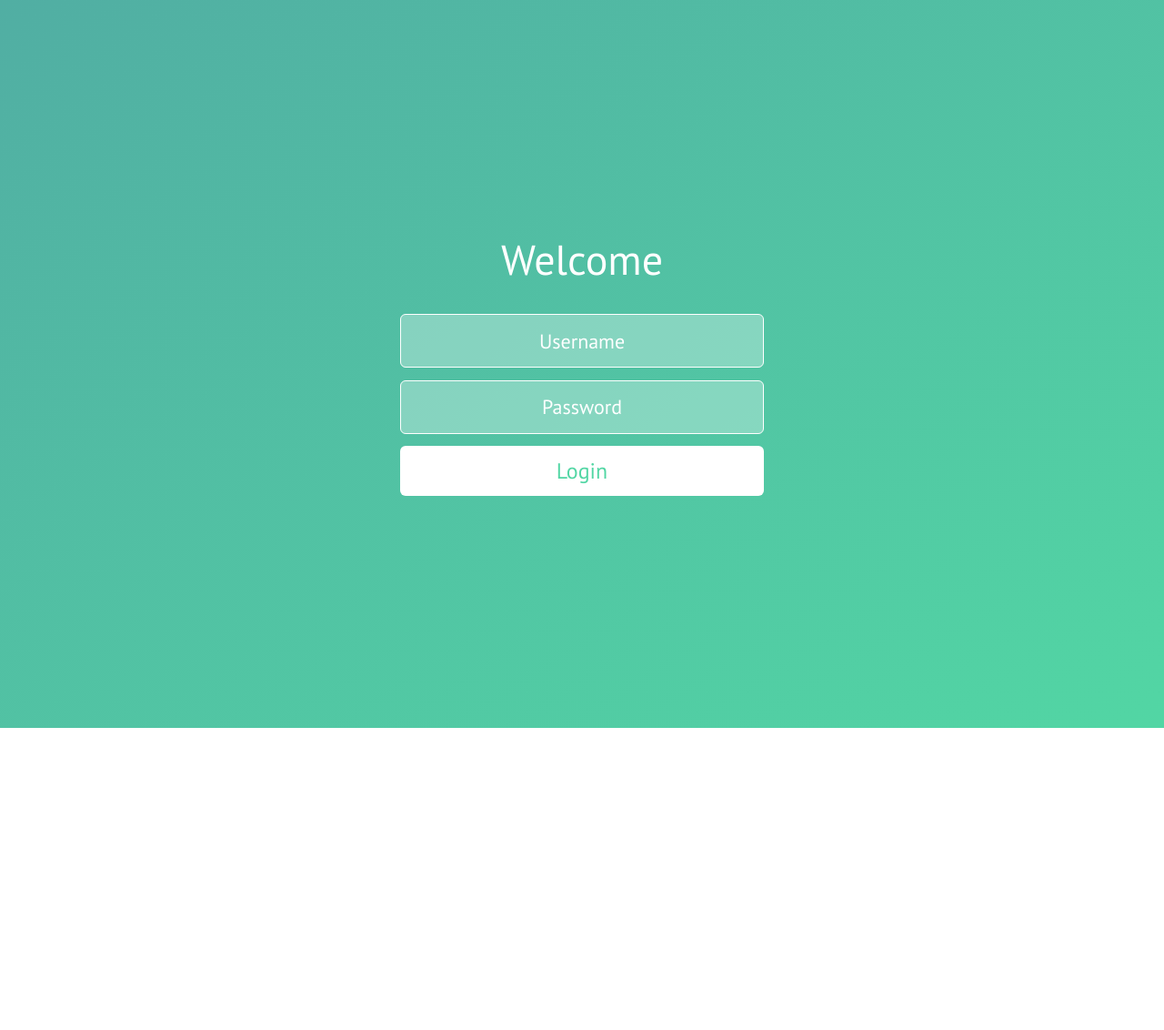
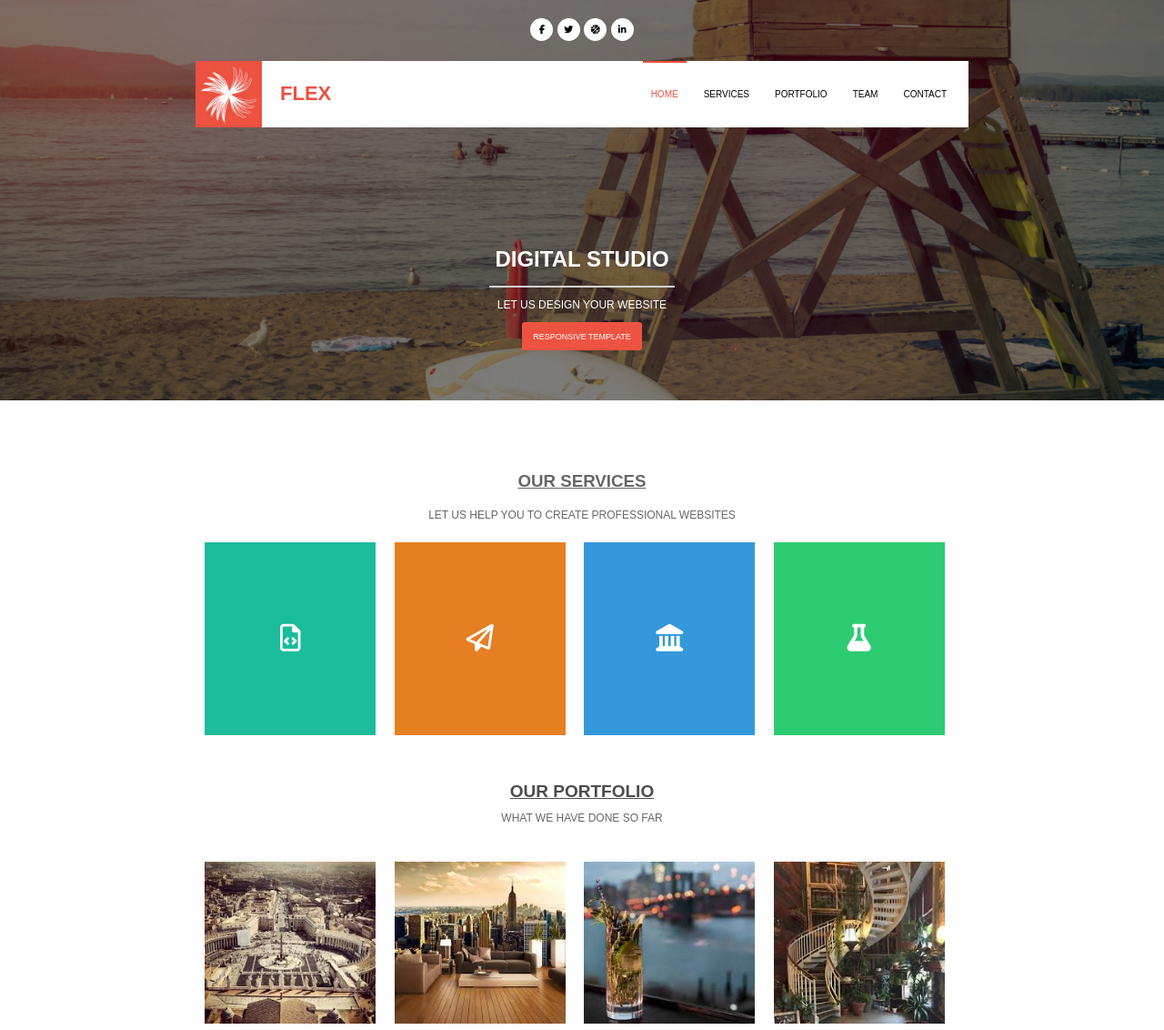
Before and after one commit to lyusinkaj/HTML-CSS, a plain HTML site: page index.html in a window 1280 px wide. Shown: the top 1132 px of the page at 91% size. Before the commit the page ends 800 px from the top, so only its background shows below. Drawn offline with Linux system fonts and the light colour scheme.

```diff
--- a/index.css
+++ b/index.css
@@ -1,60 +1,277 @@
 * {
-    font-family: 'PT Sans', sans-serif;
+    box-sizing: border-box;
+    font-family: sans-serif;
 }
 
-body {
+html, body {
+    width:100%;
+    height:100%;
+    margin:0;
+}
+
+.img {
+    background-image: url("slide1.jpg");
+    height: 440px;
+    background-size: cover;
+    position: absolute;
+    width: 100%;
+    z-index: -1;
+}
+
+.img:before {
+    content: '';
+    width: 100%;
+    height: 440px;
+    display: block;
+    background-color: rgba(0, 0, 0, 0.5);
+}
+
+.container {
+    padding: 20px 0;
+    width: 60.5%;
+    min-width: 850px;
+    margin: 0 auto;
+}
+
+ul {
+    list-style-type: none;
+    margin: auto;
+    padding: 0 10px 0 0;
+    overflow: hidden;
+    background-color: #fff;
+    font-size: 8px;
+}
+
+.nav li {
+    float: right;
+    position: relative;
+    margin: 0 5px;
+}
+
+.nav li a {
+    display: block;
+    color: black;
+    text-align: center;
+    padding: 31px 9px;
+    text-decoration: none;
+    font-size: 10px;
+}
+
+.nav li a:hover,
+.nav li.active a {
+    color: #ed5041;
+}
+
+.nav li:hover:before,
+.nav li.active:before {
+    content: '';
+    background-color: #ed5041;
+    display: block;
+    position: absolute;
+    width: 100%;
+    height: 2px;
+}
+
+.btn {
+    text-align: center;
+}
+
+.btn > a {
+    border: none;
+    display: inline-block;
+    text-align: center;
+    text-decoration: none;
+    color: black;
+    padding: 7px 0;
+    font-size: 10px;
+    width: 25px;
+    height: 25px;
+    border-radius: 100%;
+    background-color: #fff;
+}
+
+.first {
+    margin-top: 22px;
+    height: 70px;
+}
+
+.logo {
+    position: relative;
+}
+
+.logo > img {
+    position: absolute;
+    height: 73px;
+}
+
+.logo > h2 {
+    position: absolute;
+    left: 93px;
+    font-size: 22px;
+    top: 5px;
+    color: #ed5041;
+}
+
+h1 {
+    text-align: center;
+    margin-top: 134px;
+    color: #fff;
+    margin-bottom: 15px;
+}
+
+hr {
+    border: 1px solid lightgrey;
+    width:24%;
+}
+
+p {
+    color: #fff;
+    font-size: 12px;
+    text-align: center;
+}
+
+.button {
+    text-align: center;
+}
+
+.click {
+    border: none;
+    width: 132px;
+    height: 31px;
+    border-radius: 3px;
+    font-size: 9px;
+    background-color: #ee5341;
+    color: #fff;
+}
+
+h3 {
+    color: rgba(0, 0, 0, 0.6);
+    text-align: center;
+    margin-top: 133px;
+    text-decoration: underline;
+}
+
+.second > p {
+    color: rgba(0, 0, 0, 0.6);;
+    font-size: 12px;
+    text-align: center;
+}
+
+.square {
+    display: inline-block;
+    width: 188px;
+    margin: 11px 16px 0 0;
+    color: #fff;
+    font-size: 30px;
+    padding: 89px 0;
+    background-size: 100%;
+    background-repeat: no-repeat;
+}
+
+.file {
+    background-color: #1bbc9b;
+}
+
+.paper {
+    background-color: #e67f22;
+}
+
+.landmark {
+    background-color: #3598db;
+}
+
+.flask {
+    background-color: #2dcc72;
+}
+
+h5 {
+    font-size: 19px;
+    color: rgba(0, 0, 0, 0.7);
+    text-align: center;
+    margin-top: 51px;
+    margin-bottom: 11px;
+    text-decoration: underline;
+}
+
+.portfolio > p {
+    color:  rgba(0, 0, 0, 0.6);
     margin: 0;
 }
 
-.container {
-    width: 100%;
-    height: 100vh;
-    background-image: linear-gradient(to bottom right, #51aea3, #52d6a4);
-    display: flex;
-    align-items: center;
-    justify-content: center;
-    flex-direction: column;
+.img1 {
+    background-image: url("image2.jpg");
 }
 
-p {
-    color: white;
-    text-align: center;
-    margin: 0 0 30px 0;
-    font-size: 46px;
+.img2 {
+    background-image: url("image3.jpg");
 }
 
-.form {
-    display: flex;
-    width: 50%;
-    max-width: 400px;
-    min-width: 300px;
-    height: 200px;
-    align-content: space-between;
-    flex-wrap: wrap;
+.img3 {
+    background-image: url("image4.jpg");
 }
 
-.form-item {
-    width: 100%;
-    height: 55px;
-    border-radius: 6px;
+.img4 {
+    background-image: url("image6.jpg");
+}
+
+.img5 {
+    background-image: url("image7.jpg");
+}
+
+.img6 {
+    background-image: url("image8.jpg");
+}
+
+.img7 {
+    background-image: url("image5 (1).jpg");
+}
+
+.img8 {
+    background-image: url("image2.jpg");
+}
+
+.one {
+    margin-top: 30px;
+}
+
+.two {
+    margin-top: 16px;
+}
+
+section.sect {
     text-align: center;
 }
+/* medias */
+@media only screen and (max-width: 900px) {
+    .container {
+        width: 95%;
+        min-width: unset;
+    }
 
-.form-item.input {
-    border: 1px solid white;
-    background-color: rgba(255, 255, 255, 0.3);
-    font-size: 22px;
-    color: white;
+    .square {
+        width: 20%;
+        padding: 8% 0;
+    }
 }
 
-.form-item.button {
-    color: #52d6a4;
-    font-size: 24px;
-    background-color: white;
-    border: none;
+@media only screen and (max-width: 570px) {
+    .logo > img {
+        height: 51px;
+    }
+
+    .logo > h2 {
+        left: 55px;
+        font-size: 18px;
+        top: 2px;
+    }
+
+    .nav li a {
+        padding: 20px 0;
+        font-size: 8px;
+    }
+
+    .square {
+        width: 30%;
+        padding: 10% 0;
+    }
 }
-
-::placeholder { /* Chrome, Firefox, Opera, Safari 10.1+ */
-    color:white;
-    opacity: 1; /* Firefox */
-}
--- a/index.html
+++ b/index.html
@@ -4,26 +4,74 @@
     <meta charset="UTF-8">
     <meta name="viewport" content="width=device-width, initial-scale=1.0">
     <meta http-equiv="X-UA-Compatible" content="ie=edge">
-    <title>Login</title>
-    <link rel="shortcut icon" type="image/ico" href="./favicon.ico"/>
-    <link href="https://fonts.googleapis.com/css?family=PT+Sans&display=swap" rel="stylesheet">
-    <link rel="stylesheet" type="text/css" href="index.css">
+    <script src="https://kit.fontawesome.com/323fc99f85.js"></script>
+    <link rel="stylesheet" href="index.css">
+    <title>Document</title>
 </head>
 <body>
+    <div class="img"></div>
     <div class="container">
-        <p>Welcome</p>
-        <form class="form" onsubmit="onFormSubmit(event)">
-            <input name="username" class="form-item input" type="text" placeholder="Username" required>
-            <input name="password" class="form-item input" type="text" placeholder="Password" required>
-            <button class="form-item button" type="submit">Login</button>
-        </form>
+        <section>
+            <div class="btn">
+                <a href="#"><i class="fab fa-facebook-f"></i></a>
+                <a href="#"><i class="fab fa-twitter"></i></a>
+                <a href="#"><i class="fas fa-basketball-ball"></i></a>
+                <a href="#"><i class="fab fa-linkedin-in"></i></a>
+            </div>
+
+            <div class="first">
+                <div class="nav">
+                    <ul>
+                        <a href="#" class="logo">
+                            <img src="./logo.jpg" alt="logo">
+                            <h2>FLEX</h2>
+                        </a>
+                        <li><a href="#contact">CONTACT</a></li>
+                        <li><a href="#team">TEAM</a></li>
+                        <li><a href ="#portfolio">PORTFOLIO</a></li>
+                        <li><a href="#service">SERVICES</a></li>
+                        <li class="active"><a href="#home">HOME</a></li>
+                    </ul>
+                </div>
+            </div>
+
+            <h1>DIGITAL STUDIO</h1>
+            <hr>
+            <p>LET US DESIGN YOUR WEBSITE</p>
+            <div class="button">
+                    <button class="click">RESPONSIVE TEMPLATE</button>
+            </div>
+        </section>
+
+        <section class="sect">
+            <h3>OUR SERVICES</h3>
+            <div class="second">
+                <p>LET US HELP YOU TO CREATE PROFESSIONAL WEBSITES</p>
+            </div>
+            <div class="file square"><i class="far fa-file-code"></i></div>
+            <div class="paper square"><i class="far fa-paper-plane"></i></div>
+            <div class="landmark square"><i class="fas fa-landmark"></i></div>
+            <div class="flask square"><i class="fas fa-flask"></i></div>
+        </section>
+
+        <section class="sect">
+            <h5>OUR PORTFOLIO</h5>
+            <div class="portfolio">
+                <p>WHAT WE HAVE DONE SO FAR</p>
+                <div class="one">
+                    <div class="img1 square"></div>
+                    <div class="img2 square"></div>
+                    <div class="img3 square"></div>
+                    <div class="img4 square"></div>
+                </div>
+                <div class="two">
+                    <div class="img5 square"></div>
+                    <div class="img6 square"></div>
+                    <div class="img7 square"></div>
+                    <div class="img8 square"></div>
+                </div>
+            </div>
+        </section>
     </div>
-
-    <script>
-        function onFormSubmit(event) {
-            let str = 'Username: ' + event.target[0].value + '\n' + 'Password: ' + event.target[1].value;
-            alert(str);
-        }
-    </script>
 </body>
 </html>
--- /dev/null
+++ b/sign-up/login.css
@@ -0,0 +1,60 @@
+* {
+    font-family: 'PT Sans', sans-serif;
+}
+
+body {
+    margin: 0;
+}
+
+.container {
+    width: 100%;
+    height: 100vh;
+    background-image: linear-gradient(to bottom right, #51aea3, #52d6a4);
+    display: flex;
+    align-items: center;
+    justify-content: center;
+    flex-direction: column;
+}
+
+p {
+    color: white;
+    text-align: center;
+    margin: 0 0 30px 0;
+    font-size: 46px;
+}
+
+.form {
+    display: flex;
+    width: 50%;
+    max-width: 400px;
+    min-width: 300px;
+    height: 200px;
+    align-content: space-between;
+    flex-wrap: wrap;
+}
+
+.form-item {
+    width: 100%;
+    height: 55px;
+    border-radius: 6px;
+    text-align: center;
+}
+
+.form-item.input {
+    border: 1px solid white;
+    background-color: rgba(255, 255, 255, 0.3);
+    font-size: 22px;
+    color: white;
+}
+
+.form-item.button {
+    color: #52d6a4;
+    font-size: 24px;
+    background-color: white;
+    border: none;
+}
+
+::placeholder { /* Chrome, Firefox, Opera, Safari 10.1+ */
+    color:white;
+    opacity: 1; /* Firefox */
+}
```
Also changed, not shown: sign-up/login.html (added, +29 -0 lines), image2.jpg (added), image3.jpg (added), image4.jpg (added), image5 (1).jpg (added), image6.jpg (added), image7.jpg (added), image8.jpg (added), logo.jpg (added), sign-up/favicon.ico (renamed from favicon.ico), slide1.jpg (added).
